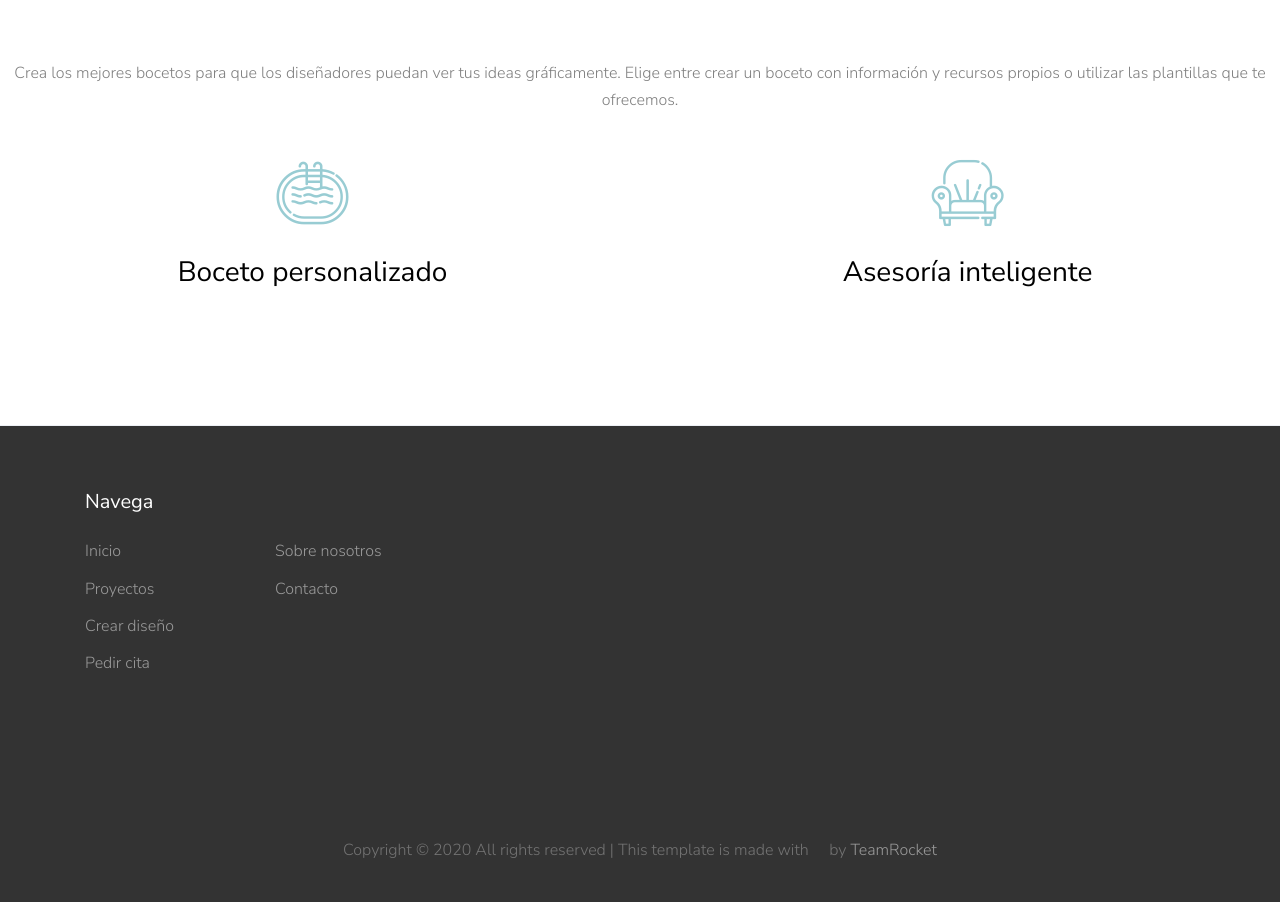
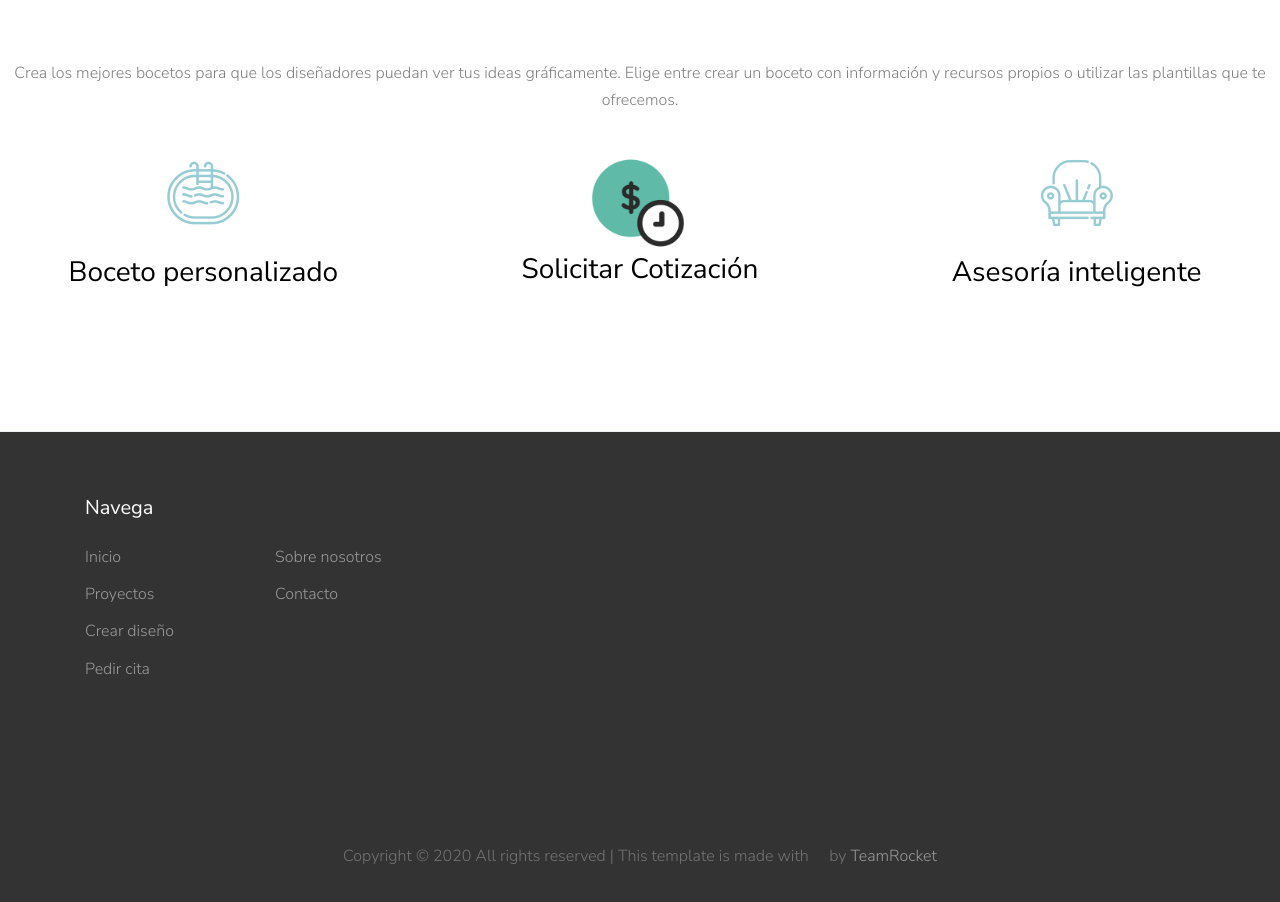
Before and after one commit to ssantosb/DesigNow, a website: page diseñoinicio.html in a window 1280 px wide. Shown: the part 820-1722 px from the top of the page. Drawn offline with Linux system fonts and the light colour scheme; some icons are missing; a web font is replaced by a local one.

Commit message:
modificado solicitud

```diff
--- a/diseñoinicio.html
+++ b/diseñoinicio.html
@@ -119,7 +119,7 @@
         </center>
       </div>
       <div class="row row-items">
-        <div class="col-6">
+        <div class="col-4">
           <a href="diseño1.html" class="d-flex text-center feature active p-4 mb-4 bg-white">
             <span class="align-self-center w-100">
               <span class="d-block mb-3">
@@ -129,7 +129,18 @@
             </span>
           </a>
         </div>
-        <div class="col-6">
+        <div class="col-4">
+          <a href="prueba2.html" class="d-flex text-center feature active p-4 mb-4 bg-white">
+            <span class="align-self-center w-100">
+              <span class="d-block mb-3">
+                <span style="padding-right:3px; padding-top: 3px; display:inline-block;">
+                  <img class="manImg" height="100" weight="100" src="/images/icons/ic1.png"></img>
+                </span>
+                <h3>Solicitar Cotización</h3>
+              </span>
+          </a>
+        </div>
+        <div class="col-4">
           <a href="diseño2.html" class="d-flex text-center feature active p-4 mb-4 bg-white">
             <span class="align-self-center w-100">
               <span class="d-block mb-3">
```
Also changed, not shown: index.html (+1 -1 lines), perfil.html (+0 -5 lines), images/icons/ic1.png (added), 1 other file.
